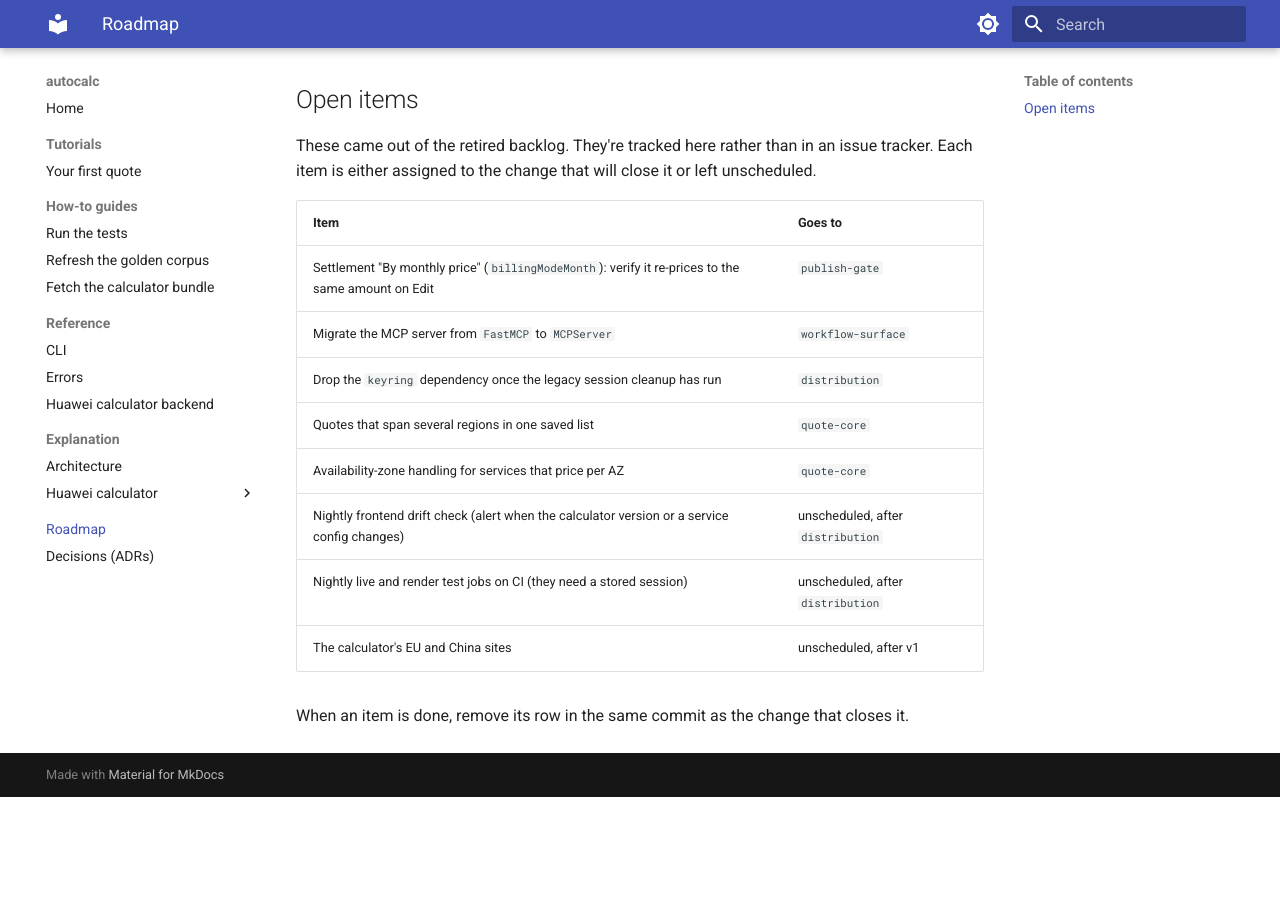
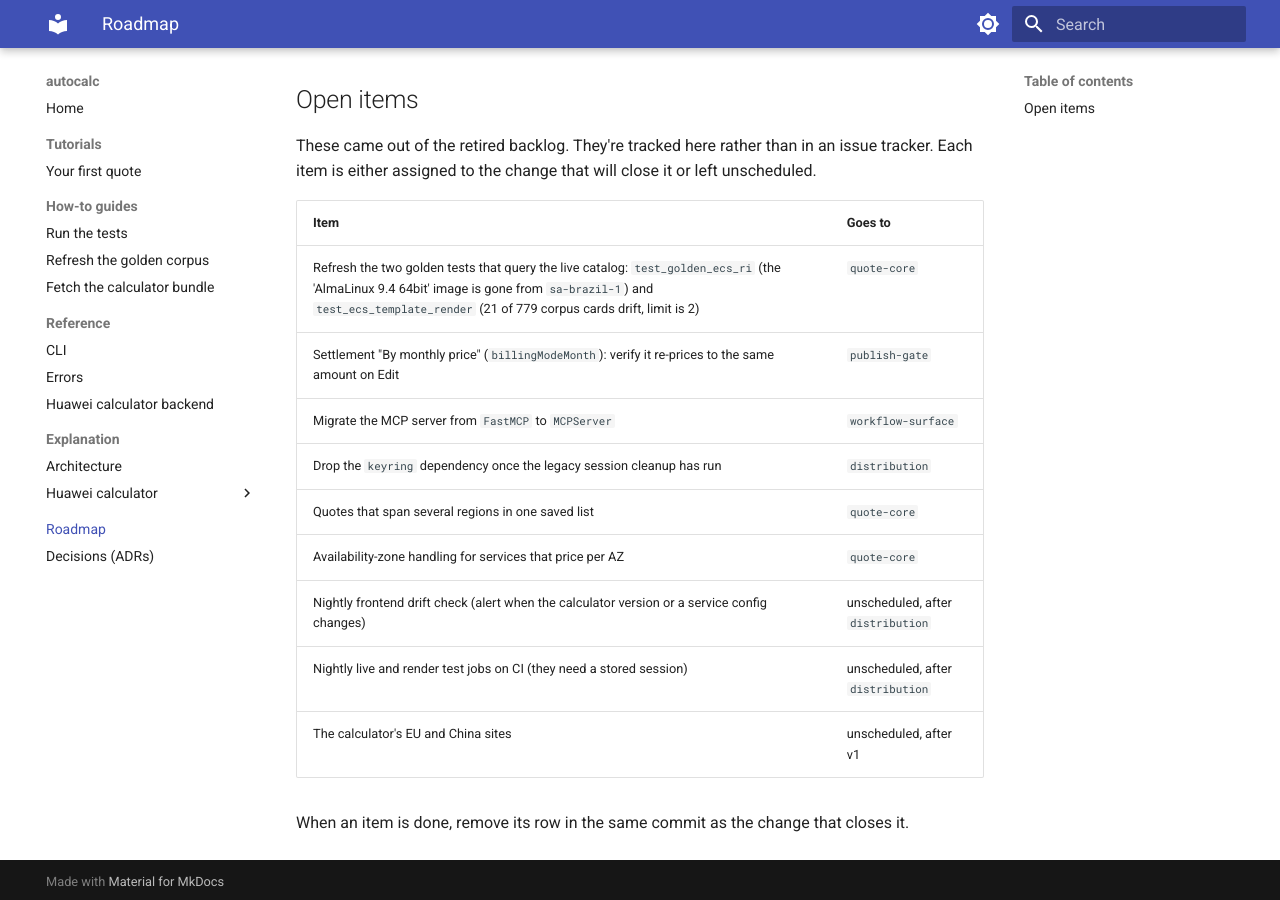
Before and after one commit to araujoviana/autocalc, an MkDocs documentation site: the page built from docs/roadmap.md, in a window 1280 px wide and 900 px high, scrolled down 739 px. Built offline with MkDocs 1.6.1 and Material for MkDocs 9.7.7, drawn with Linux system fonts in a browser that asks for light colours; before the commit the page ends 1536 px from its top, so only the background shows below that.

Commit message:
roadmap: track the two live-catalog golden tests that drifted

```diff
--- a/docs/roadmap.md
+++ b/docs/roadmap.md
@@ -24,6 +24,7 @@ Each item is either assigned to the change that will close it or left unschedule
 
 | Item | Goes to |
 |---|---|
+| Refresh the two golden tests that query the live catalog: `test_golden_ecs_ri` (the 'AlmaLinux 9.4 64bit' image is gone from `sa-brazil-1`) and `test_ecs_template_render` (21 of 779 corpus cards drift, limit is 2) | `quote-core` |
 | Settlement "By monthly price" (`billingModeMonth`): verify it re-prices to the same amount on Edit | `publish-gate` |
 | Migrate the MCP server from `FastMCP` to `MCPServer` | `workflow-surface` |
 | Drop the `keyring` dependency once the legacy session cleanup has run | `distribution` |
```
